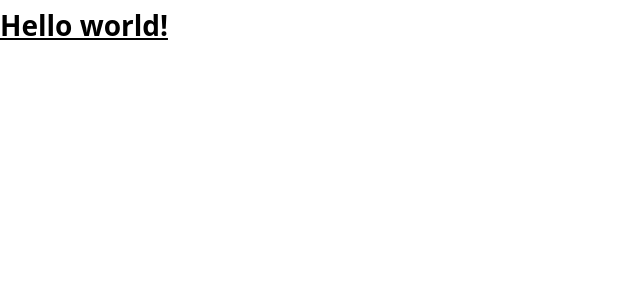
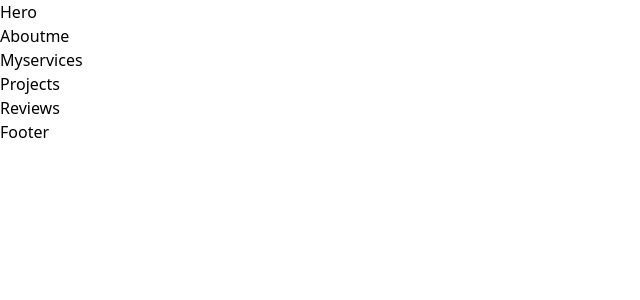
Before and after one commit to erhic/PortfolioV2, a React (Vite) app: page / in a window 1280 px wide. Shown: the top 300 px of the page, without its empty margins (0-640 px from the left). Built offline with nearby package versions, Linux system fonts and the light colour scheme; a web font is replaced by a local one.

Commit message:
feat: add sections in the app main component

```diff
--- a/src/App.jsx
+++ b/src/App.jsx
@@ -1,7 +1,14 @@
+import { Hero, Aboutme, Myservices, Projects, Reviews, Footer } from "./sections"
+
 export default function App() {
   return (
-    <h1 className="text-3xl font-bold underline">
-      Hello world!
-    </h1>
+    <main>
+      <section><Hero /> </section>
+      <section><Aboutme /> </section>
+      <section><Myservices /> </section>
+      <section><Projects /> </section>
+      <section><Reviews /> </section>
+      <section><Footer /> </section>
+    </main>
   )
 }
```
